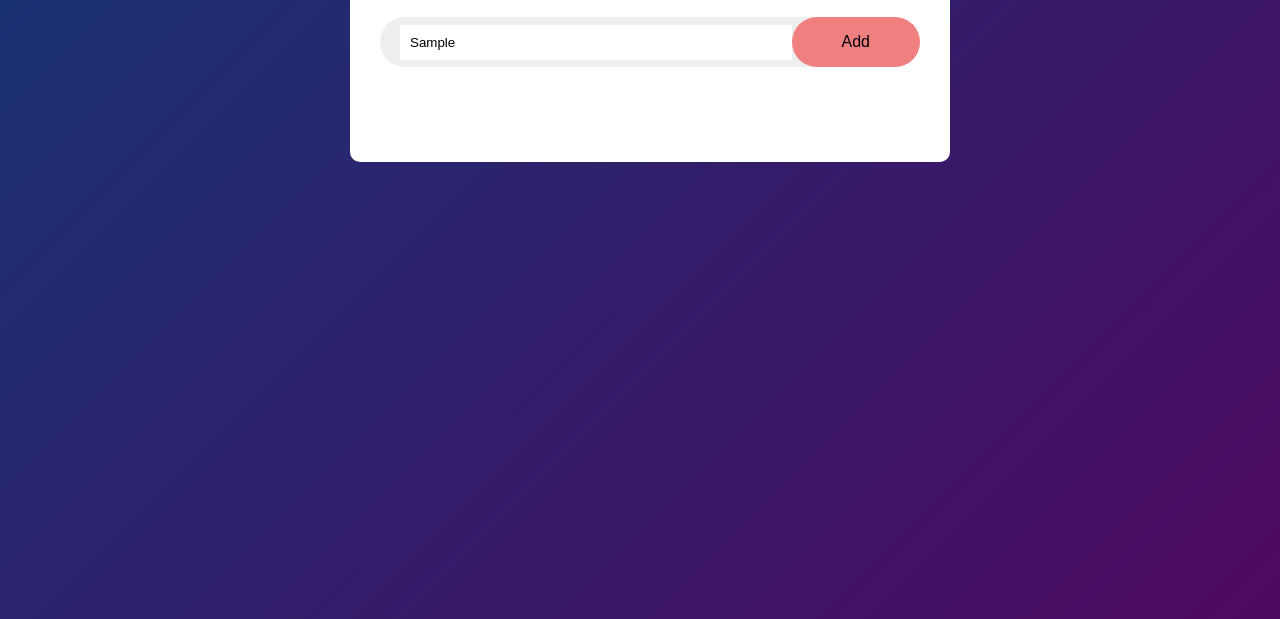
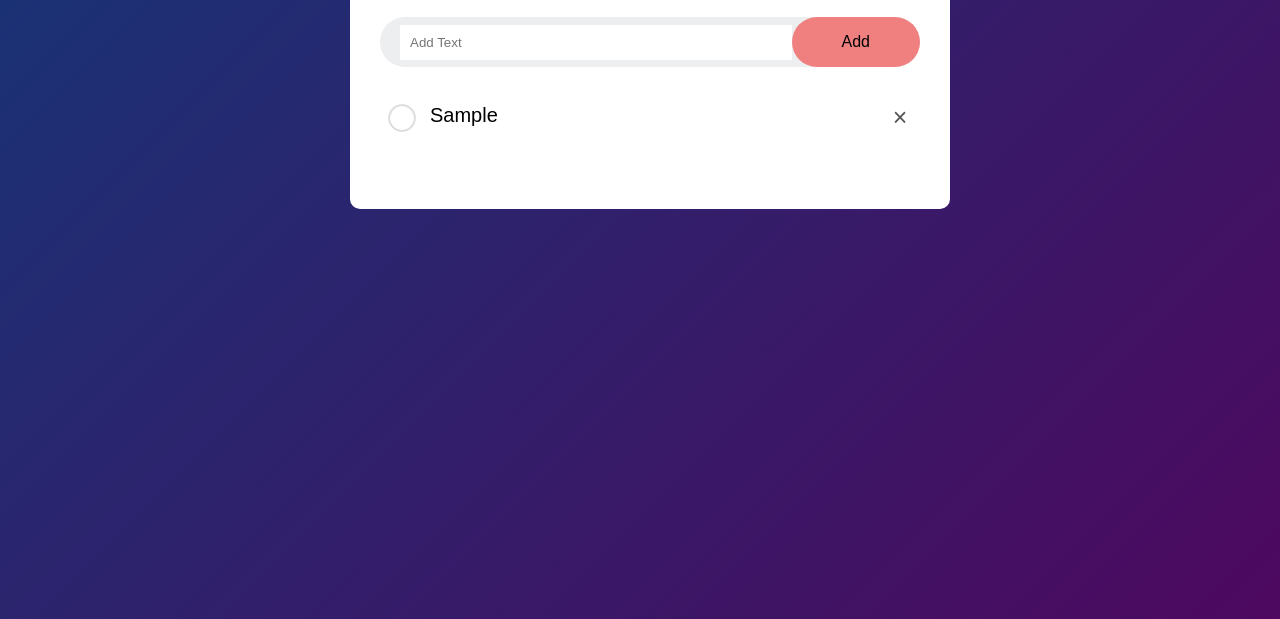
Before and after one commit to HarshkhareHK/Projects, a plain HTML site: page Task Manager/index.html in a window 1280 px wide. Both pictures are taken after typing "Sample" into the empty fields and a click on the button "Add". Shown: the part 201-820 px from the top of the page. Drawn offline with Linux system fonts and the light colour scheme.

Commit message:
completed

```diff
--- a/Task Manager/index.html
+++ b/Task Manager/index.html
@@ -12,7 +12,7 @@
         <div class="taskmanager">
             <h2>Task Manager <img src="https://fontawesome.com/icons/bars-progress?f=classic&s=solid" alt=""><i class="fa-solid fa-clipboard-list"></i></h2>
             <div class="row">
-                <input type="text" id="input-box" placeholder="Add Text">
+                <input type="text" id="input-Box" placeholder="Add Text">
                 <button onclick="addTask()">Add</button>
             </div>
             <ul id="list-container">
--- a/Task Manager/script.js
+++ b/Task Manager/script.js
@@ -1,5 +1,6 @@
 const inputBox = document.getElementById("input-Box");
-const  listContainer = document.getElementById("list-container")
+const  listContainer = document.getElementById("list-container");
+
 function addTask(){
     if(inputBox.value ==''){
         alert("Must write something");
@@ -7,6 +8,29 @@ function addTask(){
     else{
         let li= document.createElement("li");
         li.innerHTML = inputBox.value;
-        listContainer.appearChild(li);
+        listContainer.appendChild(li);
+        let span = document.createElement("span");
+        span.innerHTML ="\u00d7";
+        li.appendChild(span);
     }
+    inputBox.value = "";
+    saveData()
 }
+listContainer.addEventListener("click", function(e){
+    if(e.target.tagName === "LI"){
+        e.target.classList.toggle("checked");
+        saveData()
+    }
+    else if(e.target.tagName === "SPAN"){
+        e.target.parentElement.remove();
+        saveData()
+    }
+}, false);
+
+function saveData(){
+    localStorage.setItem("data", listContainer.innerHTML);
+}
+function showTask(){
+    listContainer.innerHTML = localStorage.getItem("data");
+}
+showTask();
--- a/Task Manager/style.css
+++ b/Task Manager/style.css
@@ -78,3 +78,18 @@ ul li.checked{
 ul li.checked::before{
     background-image: url(/Images/checked.png);
 }
+ul li span{
+    position: absolute;
+    right: 0;
+    top: 5px;
+    width: 40px;
+    height: 40px;
+    font-size: 25px;
+    color: #555;
+    line-height: 40px;
+    text-align: center;
+    border-radius: 50%;
+}
+ul li span:hover{
+    background: #edeef0;
+}
```
